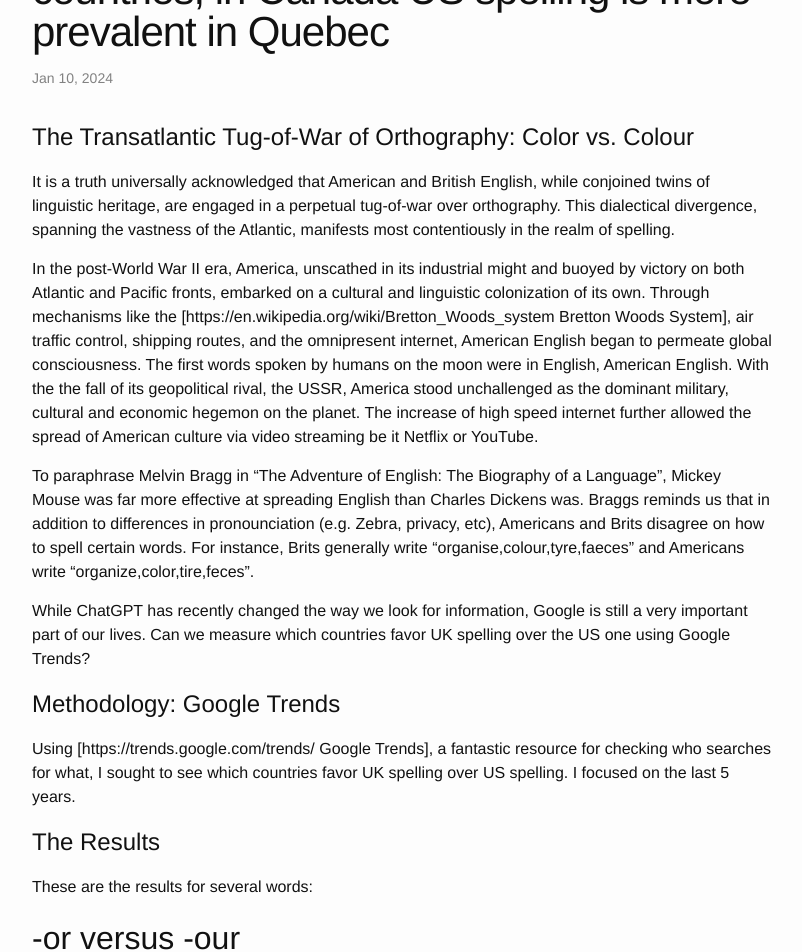
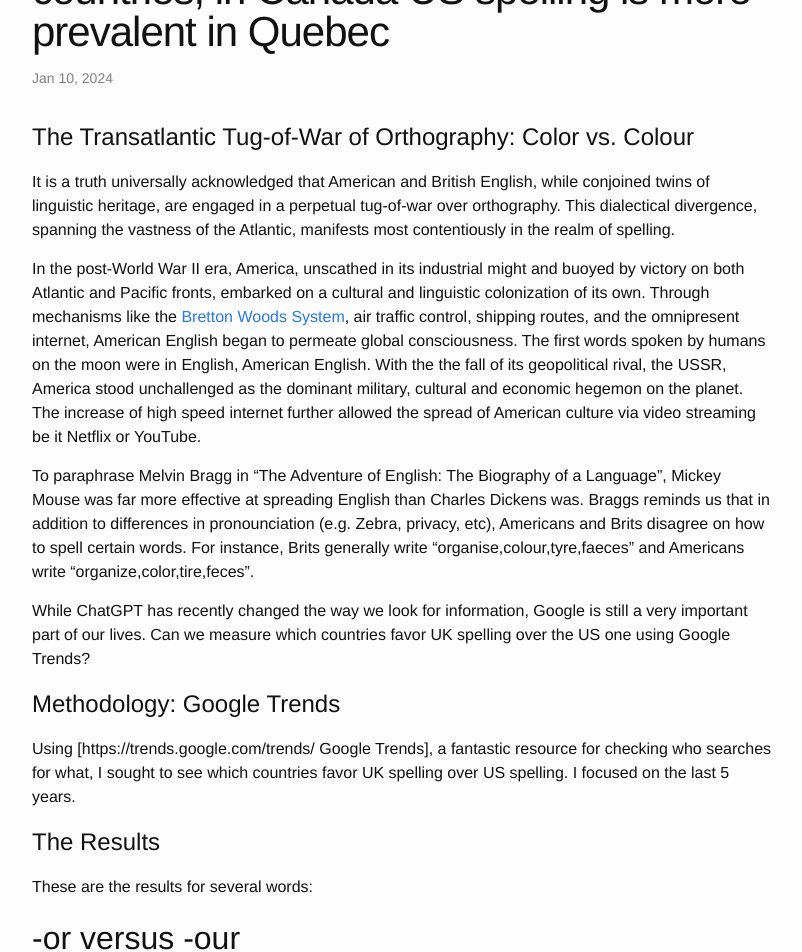
Before and after one commit to grenaud/grenaud.github.io, a Jekyll site: the page built from _posts/2024-01-11-USA-UK-spelling.markdown, in a window 1280 px wide and 1400 px high, scrolled down 207 px. Shown: the top 952 px of the window, without its empty margins (238-1040 px from the left). Built offline with Jekyll 4.4.1, drawn with Linux system fonts in a browser that asks for light colours; comment, search, counter and statistics services are not loaded; some of the changed lines change nothing that is shown; some of the changed text lies outside the part shown; grey boxes are pictures that could not be loaded.

Commit message:
fix links

```diff
--- a/_posts/2024-01-11-USA-UK-spelling.markdown
+++ b/_posts/2024-01-11-USA-UK-spelling.markdown
@@ -10,7 +10,7 @@ categories: linguistics
 
 It is a truth universally acknowledged that American and British English, while conjoined twins of linguistic heritage, are engaged in a perpetual tug-of-war over orthography. This dialectical divergence, spanning the vastness of the Atlantic, manifests most contentiously in the realm of spelling.
 
-In the post-World War II era, America, unscathed in its industrial might and buoyed by victory on both Atlantic and Pacific fronts, embarked on a cultural and linguistic colonization of its own. Through mechanisms like the [https://en.wikipedia.org/wiki/Bretton_Woods_system Bretton Woods System], air traffic control, shipping routes, and the omnipresent internet, American English began to permeate global consciousness. The first words spoken by humans on the moon were in English, American English. With the the fall of its geopolitical rival, the USSR, America stood unchallenged as the dominant military, cultural and economic hegemon on the planet. The increase of high speed internet further allowed the spread of American culture via video streaming be it Netflix or YouTube.
+In the post-World War II era, America, unscathed in its industrial might and buoyed by victory on both Atlantic and Pacific fronts, embarked on a cultural and linguistic colonization of its own. Through mechanisms like the [Bretton Woods System](https://en.wikipedia.org/wiki/Bretton_Woods_system), air traffic control, shipping routes, and the omnipresent internet, American English began to permeate global consciousness. The first words spoken by humans on the moon were in English, American English. With the the fall of its geopolitical rival, the USSR, America stood unchallenged as the dominant military, cultural and economic hegemon on the planet. The increase of high speed internet further allowed the spread of American culture via video streaming be it Netflix or YouTube.
 
 To paraphrase Melvin Bragg in "The Adventure of English: The Biography of a Language", Mickey Mouse was far more effective at spreading English than Charles Dickens was. Braggs reminds us that in addition to differences in pronounciation (e.g. Zebra, privacy, etc), Americans and Brits disagree on how to spell certain words. For instance, Brits generally write "organise,colour,tyre,faeces" and Americans write "organize,color,tire,feces".
 
@@ -27,24 +27,24 @@ These are the results for several words:
 
 ## -or versus -our
 ![Color]({{ site.baseurl }}/images/Screenshot_from_2024-01-10_12-40-33.png "Color (US) versus Colour (UK)")
-![Humor({{ site.baseurl }}/images/Screenshot_from_2024-01-10_10-45-48.png "Humor (US) versus Humour (UK)")
-![Neighbor]({{ site.baseurl }}/images/Screenshot_from_2024-01-10_10-41-01.png "Neighbor (US) versus Neighbour (UK)")
-![Flavor]({{ site.baseurl }}/images/Screenshot_from_2024-01-10_10-42-16.png "Flavor (US) versus Flavour (UK)")
+![Humor({{ site.baseurl }}/images/Screenshot_from_2024-01-10_12-45-48.png "Humor (US) versus Humour (UK)")
+![Neighbor]({{ site.baseurl }}/images/Screenshot_from_2024-01-10_12-41-01.png "Neighbor (US) versus Neighbour (UK)")
+![Flavor]({{ site.baseurl }}/images/Screenshot_from_2024-01-10_12-42-16.png "Flavor (US) versus Flavour (UK)")
 
 ## -ize versus -ise
-![Organize]({{ site.baseurl }}/images/Screenshot_from_2024-01-10_10-42-58.png "Organize (US) versus Organise (UK)")
-![Recognize]({{ site.baseurl }}/images/Screenshot_from_2024-01-10_10-43-36.png "Recognize (US) versus Recognise (UK)")
+![Organize]({{ site.baseurl }}/images/Screenshot_from_2024-01-10_12-42-58.png "Organize (US) versus Organise (UK)")
+![Recognize]({{ site.baseurl }}/images/Screenshot_from_2024-01-10_12-43-36.png "Recognize (US) versus Recognise (UK)")
 
 ## -ling versus -lling
-![Traveling]({{ site.baseurl }}/images/Screenshot_from_2024-01-10_10-44-11.png "Traveling (US) versus Travelling (UK)"
-![Modeling]({{ site.baseurl }}/images/Screenshot_from_2024-01-10_10-44-37.png "Modeling (US) versus Modelling (UK)"
+![Traveling]({{ site.baseurl }}/images/Screenshot_from_2024-01-10_12-44-11.png "Traveling (US) versus Travelling (UK)"
+![Modeling]({{ site.baseurl }}/images/Screenshot_from_2024-01-10_12-44-37.png "Modeling (US) versus Modelling (UK)"
 
 
 ## Miscellaneous
 ![Defense]({{ site.baseurl }}/images/Screenshot_from_2024-01-10_12-39-24.png "Defense (US) versus Defence (UK)")
 ![Tire]({{ site.baseurl }}/images/Screenshot_from_2024-01-10_12-40-02.png "Tire (US) versus Tyre (UK)")
-![Pedophile]({{ site.baseurl }}/images/Screenshot_from_2024-01-10_12-41-53.png "Pedophile (US) versus Paedophile (UK)")
-![Analog]({{ site.baseurl }}/images/Screenshot_from_2024-01-10_10-45-21.png "Analog (US) versus Analogue (UK)")
+![Pedophile]({{ site.baseurl }}/images/Screenshot_from_2024-01-10_12-41-01.png "Pedophile (US) versus Paedophile (UK)")
+![Analog]({{ site.baseurl }}/images/Screenshot_from_2024-01-10_12-45-21.png "Analog (US) versus Analogue (UK)")
 
 
 A few key observations: except a few Commonwealth countries namely India, Australia and South Africa, most of the world uses U.S spelling. Canada is a bilingual (English/French) where French is mostly spoken in Quebec. It is historically a British dominion however, it is not immune to this Americanization.
```
